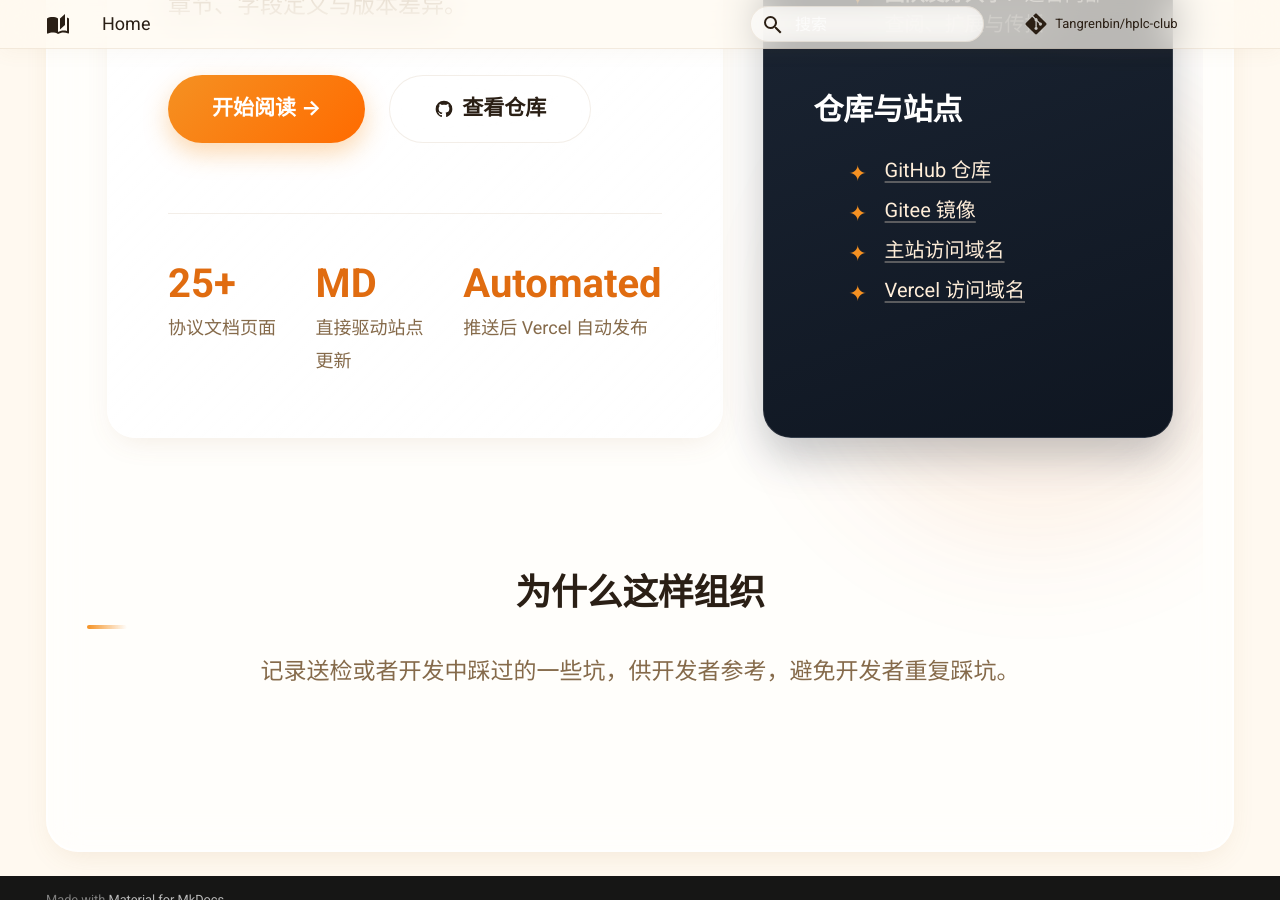
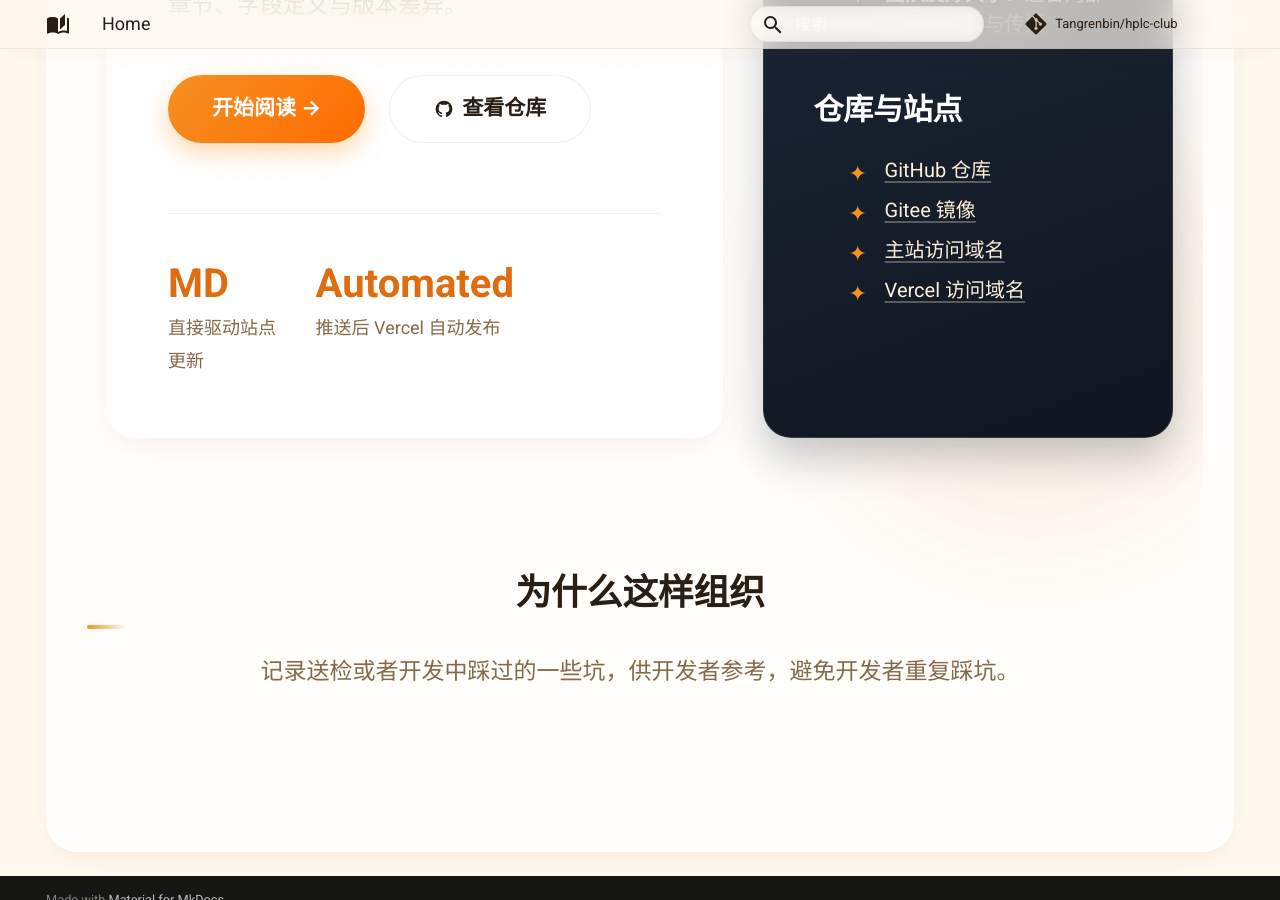
Before and after one commit to Tangrenbin/hplc-club, an MkDocs documentation site: the page built from md_doc/index.md, in a window 1280 px wide and 900 px high, scrolled down 550 px. Built offline with MkDocs 1.6.1 and Material for MkDocs 9.7.7, drawn with Linux system fonts in a browser that asks for light colours; comment, search, counter and statistics services are not loaded.

Commit message:
删除“协议文档页面”统计卡片

```diff
--- a/md_doc/index.md
+++ b/md_doc/index.md
@@ -24,10 +24,6 @@ hide:
         </div>
 
         <div class="hero__meta">
-          <div class="hero__stat">
-            <strong>25+</strong>
-            <span>协议文档页面</span>
-          </div>
           <div class="hero__stat">
             <strong>MD</strong>
             <span>直接驱动站点更新</span>
```
